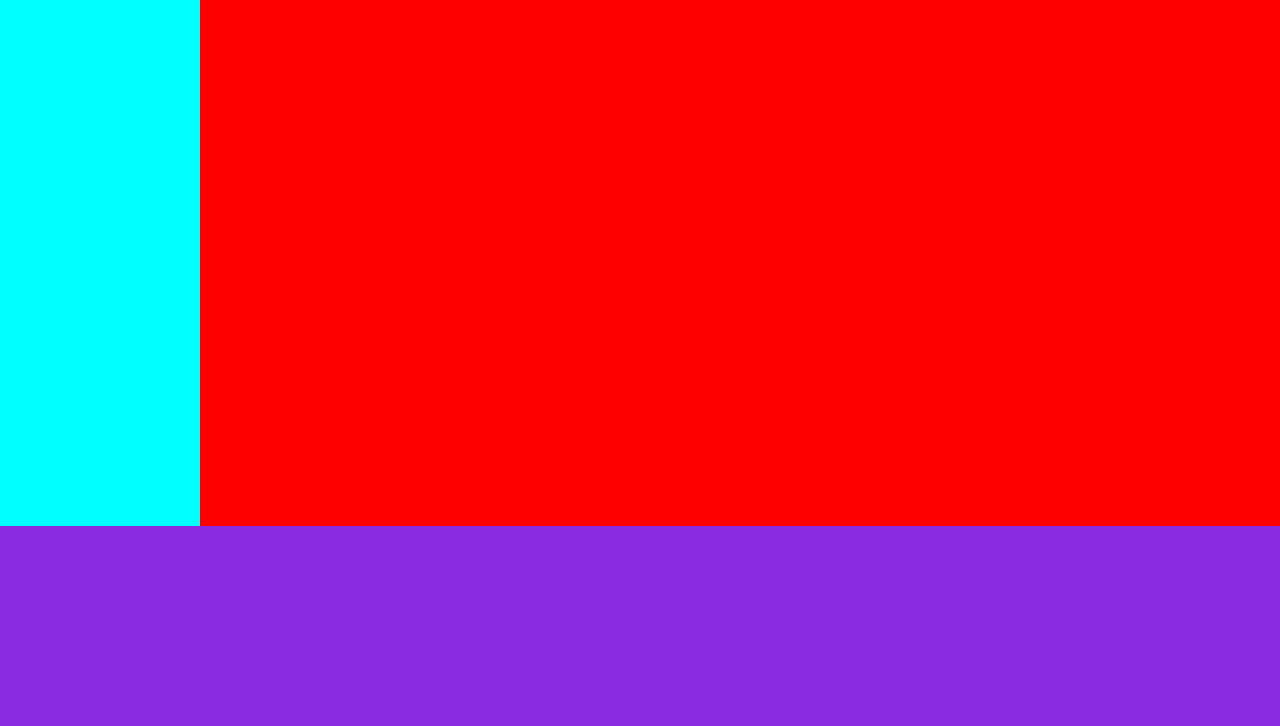
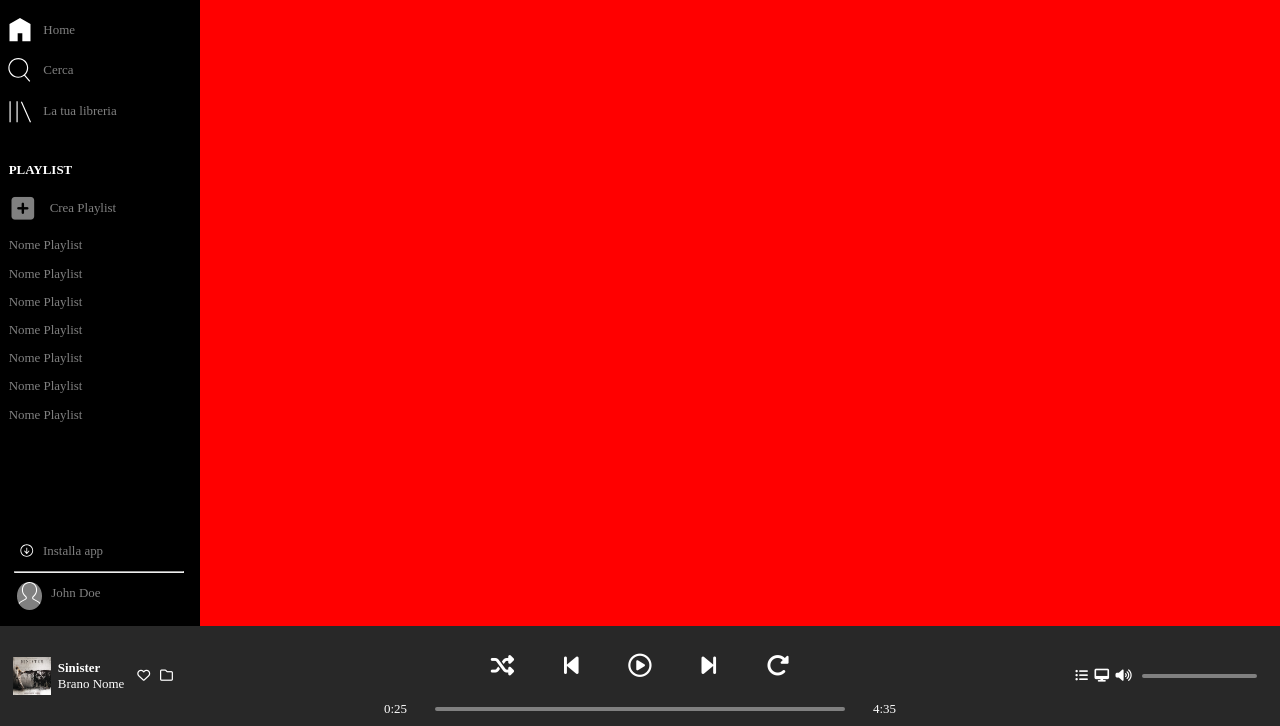
Before and after one commit to SteAnoe/html-css-spotifyweb, a plain HTML site: page index.html in a window 1280 px wide. Shown: the part 74-800 px from the top of the page. Drawn offline with Linux system fonts and the light colour scheme.

Commit message:
nav + footer (desktop)

```diff
--- a/assets/css/style.css
+++ b/assets/css/style.css
@@ -2,7 +2,71 @@
     padding: 0;
     margin: 0;
     box-sizing: border-box;
+    list-style: none;
+    font-size: 0.9rem;
 }
+
+img{
+    width: 100&;
+    display: block;
+}
+
+.debug{
+    border: 3px solid orange;
+}
+
+
+
+
+
+
+.flex{
+    display: flex;
+}
+
+.flex-col{
+    display: flex;
+    flex-direction: column;
+}
+
+.space-b{
+    justify-content: space-between;
+}
+
+.al-it-center{
+    align-items: center;
+}
+
+.color-white{
+    color: white;
+}
+
+.mb-0-5em{
+    margin-bottom: 0.5em;
+}
+
+.mb-2em{
+    margin-bottom: 2em;
+}
+
+.m-l-0-5em{
+    margin-left: 0.5em;
+}
+
+
+
+
+
+
+
+
+
+
+
+
+
+
+
 
 #boxone{
     height: 100vh;
@@ -11,21 +75,131 @@
 
 aside{
     width: 200px;
-    background-color: aqua;
-    height: calc(100% - 200px);
+    background-color: black;
+    height: calc(100% - 100px);
+    /* padding: 1rem; */
+    color: gray;
 }
+
+#logo{
+    padding-top: 1rem;
+    padding-left: 1rem;
+}
+
+aside * :not(hr,img){
+    padding: 0.2rem;
+}
+
+aside div > span:hover :not(span){
+    border-left: 2px solid greenyellow;
+}
+
+aside span:hover,
+aside li:hover{
+    color: white;
+}
+
+aside span span{
+    align-self: center;
+}
+
+aside li{
+    margin-bottom: 0.5em;
+}
+
+aside ul{
+    max-height: calc(100vh/2 - 100px);
+    overflow: auto;
+}
+
+.fa-square-plus{
+    font-size: 2em;
+    vertical-align: middle;
+}
+
+#profile{
+    background-color: grey;
+    border-radius: 50%;
+}
+
+#boxino{
+    position: fixed;
+    bottom: 100px;
+    left: 1rem;
+    width: 170px;
+    z-index: 1;
+    background-color: black;
+    padding: 1em 0;
+}
+
 
 main{
     width: calc(100% - 200px);
-    height: calc(100% - 200px);
+    height: calc(100% - 100px);
     background-color: red;
 }
 
 footer{
-    height: 200px;
-    background-color: blueviolet;
+    height: 100px;
+    background-color: #282828;
     position: fixed;
     bottom: 0;
     left: 0;
     right: 0;
+    z-index: 1;
+    padding: 0 1em;
+    color: white;
 }
+
+footer img{
+    width: 20%;
+    height: 20%;
+}
+
+#foot-l,
+#foot-r{
+    width: 15vw;
+}
+
+#foot-l div{
+    margin-top: auto;
+    margin-bottom: auto;
+}
+
+#foot-m{
+    width: 40vw;
+    height: 90%;
+    text-align: center;
+}
+
+#foot-m i{
+    font-size: 1.8em;
+    margin: 1em;
+}
+
+#hr1{
+    width: 80%;
+    margin: auto;
+    border-radius: 3px;
+    border: 2px solid grey;
+    /* position: relative;
+    z-index: 1; */
+}
+
+/* #hr::after{
+    content: 'asd';
+    position: absolute;
+    background-color: white;
+    top: 0;
+    left: 0;
+    width: 30px;
+    height: 30px;
+    z-index: 9999;
+} */
+
+#hr2{
+    width: 60%;
+    margin: auto;
+    border-radius: 3px;
+    border: 2px solid grey;
+}
--- a/index.html
+++ b/index.html
@@ -5,18 +5,96 @@
     <meta http-equiv="X-UA-Compatible" content="IE=edge">
     <meta name="viewport" content="width=device-width, initial-scale=1.0">
     <title>html-css-spotifyweb</title>
+    <link rel="stylesheet" href="https://cdnjs.cloudflare.com/ajax/libs/font-awesome/6.3.0/css/all.min.css" integrity="sha512-SzlrxWUlpfuzQ+pcUCosxcglQRNAq/DZjVsC0lE40xsADsfeQoEypE+enwcOiGjk/bSuGGKHEyjSoQ1zVisanQ==" crossorigin="anonymous" referrerpolicy="no-referrer" />
     <link rel="stylesheet" href="./assets/css/style.css">
+
+
 </head>
 <body>
     <div id="boxone">
-        <aside>
-
+        <aside class="flex-col space-b">
+            <div>
+                <img id="logo" class="mb-2em" src="./assets/img/logo.svg" width="80%" alt="">
+                <div>
+                    <span class="flex mb-0-5em">
+                        <img src="./assets/img/home.svg" width="15%" alt="">
+                        <span class="m-l-0-5em">Home</span>
+                    </span>
+                    <span class="flex mb-0-5em">
+                        <img src="./assets/img/search.svg" width="15%" alt="">
+                        <span class="m-l-0-5em">Cerca</span>
+                    </span>
+                    <span class="flex mb-2em">
+                        <img src="./assets/img/libreria.svg" width="15%" alt="">
+                        <span class="m-l-0-5em">La tua libreria</span>
+                    </span>
+                </div>
+                <div>
+                    <h3 class="mb-0-5em color-white"><strong>PLAYLIST</strong></h3>
+                    <ul>
+                        <li>
+                            <i class="fa-solid fa-square-plus"></i>
+                            <span class="m-l-0-5em">Crea Playlist</span>
+                        </li>
+                        <li>Nome Playlist</li>
+                        <li>Nome Playlist</li>
+                        <li>Nome Playlist</li>
+                        <li>Nome Playlist</li>
+                        <li>Nome Playlist</li>
+                        <li>Nome Playlist</li>
+                        <li>Nome Playlist</li>
+                    </ul>
+                </div>
+            </div>
+            <div id="boxino">
+                <div class="flex mb-0-5em">
+                    <img src="./assets/img/download.svg" width="10%" alt="">
+                    <span class="m-l-0-5em">Installa app</span>
+                </div>
+                <hr class="mb-0-5em">
+                <div class="flex">
+                    <img id="profile" src="./assets/img/profile.svg" width="15%" alt="">
+                    <span class="m-l-0-5em">John Doe</span>
+                </div>
+            </div>
         </aside>
         <main>
 
         </main>
-        <footer>
-
+        <footer class="flex space-b al-it-center">
+            <div id="foot-l" class="flex">
+                <img src="./assets/img/sinister.jpeg" alt="">
+                <div class="m-l-0-5em">
+                    <div><strong>Sinister</strong></div>
+                    <span>Brano Nome</span>
+                </div>
+                <div class="m-l-0-5em">
+                    <i class="fa-regular fa-heart m-l-0-5em"></i>
+                    <i class="fa-regular fa-folder m-l-0-5em"></i>
+                </div>
+            </div>
+            <div id="foot-m">
+                <div>
+                    <i class="fa-solid fa-shuffle"></i>
+                    <i class="fa-solid fa-backward-step"></i>
+                    <i class="fa-regular fa-circle-play"></i>
+                    <i class="fa-solid fa-forward-step"></i>
+                    <i class="fa-solid fa-rotate-right"></i>
+                </div>
+                <div class="flex">
+                    <span>0:25</span>
+                    <hr id="hr1">
+                    <span>4:35</span>
+                </div>
+            </div>
+            <div id="foot-r">
+                <div class="flex">
+                    <i class="fa-solid fa-list-ul"></i>
+                    <i class="fa-solid fa-desktop m-l-0-5em"></i>
+                    <i class="fa-solid fa-volume-high m-l-0-5em"></i>
+                    <hr id="hr2">
+                </div>
+            </div>
         </footer>
     </div>
 </body>
```
Also changed, not shown: assets/img/spotify-height-350.png (added), assets/img/spotify-lg.png (added), assets/img/spotify-md.png (added), assets/img/spotify-s.png (added), assets/img/spotify-xs.png (added).
